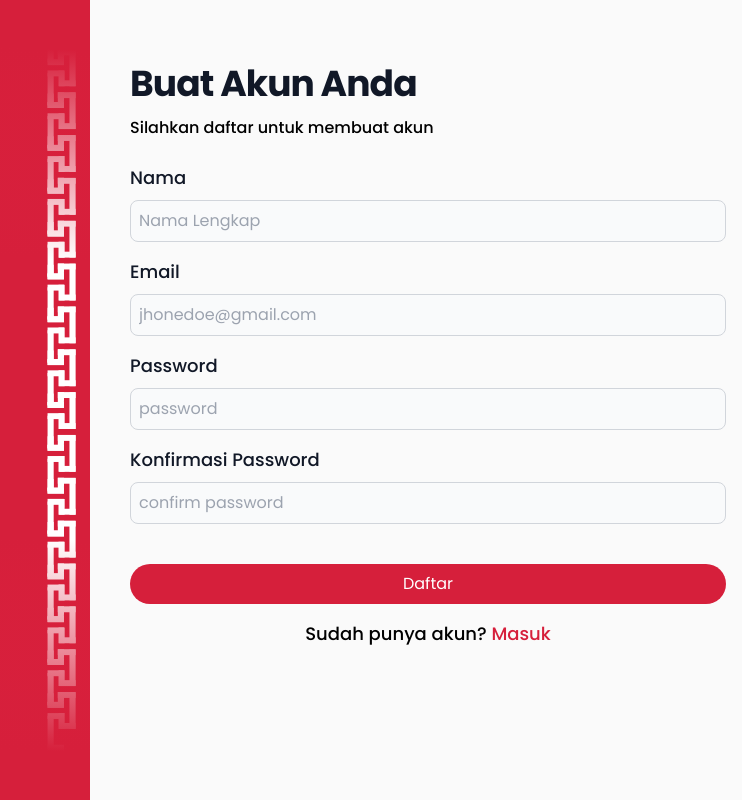
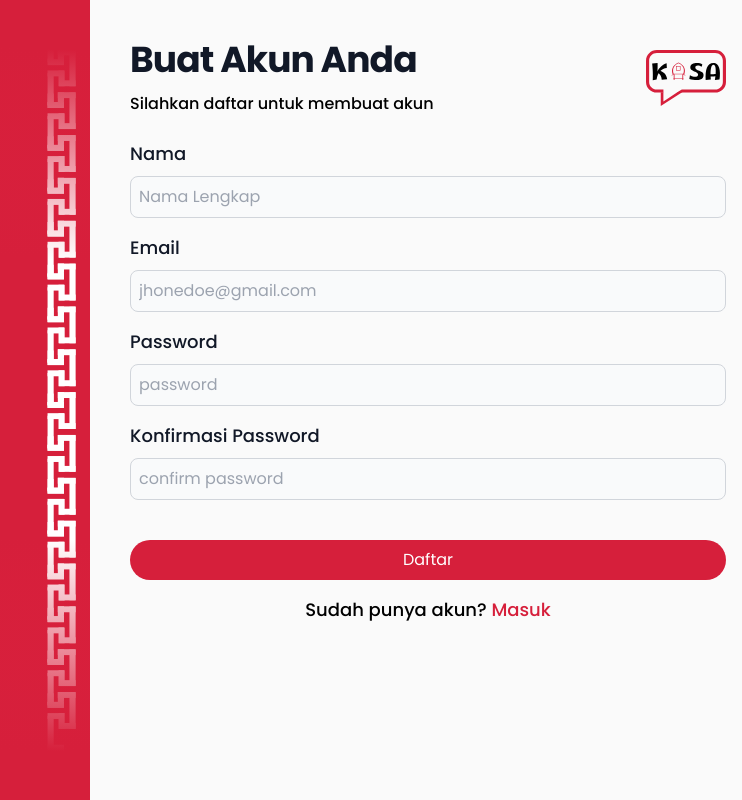
Before and after one commit to Kasa-Talk/kasatalk, a Next.js app: page /register in a window 1280 px wide. Shown: the whole page, without its empty margins (538-1280 px from the left). Built offline with nearby package versions, Linux system fonts and the light colour scheme.

Commit message:
add logo

```diff
--- a/src/app/(auth)/login/page.tsx
+++ b/src/app/(auth)/login/page.tsx
@@ -83,14 +83,17 @@ const Page: React.FC = () => {
           alt="batik-image"
         />
       </div>
-      <div className="flex items-center justify-center">
+      <div className="flex items-center justify-center h-screen px-4">
         <div className="max-w-2xl px-4 w-full">
-          <h1 className="md:text-4xl text-3xl pb-3 font-bold leading-tight tracking-tight text-slate-800 dark:text-black">
-            Selamat Datang Kembali
-          </h1>
-          <p className="text-base font-medium pb-12">
-            Silahkan masuk ke akun anda
-          </p>
+          <div className="flex md:flex-row flex-col-reverse md:items-center justify-between">
+          <div>
+            <h1 className="text-3xl md:text-4xl pb-3 font-bold leading-tight tracking-tight text-gray-900 dark:text-black mt-6">Selamat Datang Kembali</h1>
+            <p className="text-base font-medium pb-6">Silahkan masuk ke akun anda</p>
+          </div>
+          <Link href={'/'}>
+            <Image src={'/logo.svg'} width={80} height={57} alt="batik-image" />
+          </Link>
+        </div>
           <form
             className="space-y-4 md:space-y-6 w-full"
             onSubmit={submitLogin}>
--- a/src/app/(auth)/register/page.tsx
+++ b/src/app/(auth)/register/page.tsx
@@ -5,6 +5,7 @@ import Image from 'next/image';
 import { useState } from 'react';
 import { useRouter } from 'next/navigation';
 import ErrorMessage from '@/components/errorMessage';
+import { RiArrowLeftLine } from 'react-icons/ri';
 
 const Page = () => {
   const router = useRouter();
@@ -54,8 +55,6 @@ const Page = () => {
         } else if (data.errors.includes('password most be at least 8 characters, 1 uppercase, 1 lowercase, 1 number and 1 symbol')) {
           setErrorMessage('Password harus memilki setidaknya 8 karakter, 1 huruf besar, 1 huruf kecil, 1 huruf dan 1 simbol');
         }
-      } else {
-        setErrorMessage('Maaf Terdapat Kesalahan');
       }
     } catch (error) {
       console.log(error);
@@ -69,9 +68,16 @@ const Page = () => {
       <div className="bg-primary hidden md:flex justify-end">
         <Image src={'/asset/batik-icon-vertikal.svg'} width={100} height={100} alt="batik-image" />
       </div>
-      <div className="my-auto px-4 mt-16 md:w-full max-w-2xl mx-auto">
-        <h1 className="text-3xl md:text-4xl pb-3 font-bold leading-tight tracking-tight text-gray-900 dark:text-black">Buat Akun Anda</h1>
-        <p className="text-base font-medium pb-6">Silahkan daftar untuk membuat akun</p>
+      <div className="my-auto px-4 md:w-full max-w-2xl mx-auto mt-4">
+        <div className="flex md:flex-row flex-col-reverse md:items-center justify-between">
+          <div>
+            <h1 className="text-3xl md:text-4xl pb-3 font-bold leading-tight tracking-tight text-gray-900 dark:text-black mt-6">Buat Akun Anda</h1>
+            <p className="text-base font-medium pb-6">Silahkan daftar untuk membuat akun</p>
+          </div>
+          <Link href={'/'}>
+            <Image src={'/logo.svg'} width={80} height={57} alt="batik-image" />
+          </Link>
+        </div>
         <form className="flex flex-col gap-4" onSubmit={handleSubmit}>
           <div>
             <label className="block mb-2 text-lg font-medium text-gray-900">Nama</label>
```
